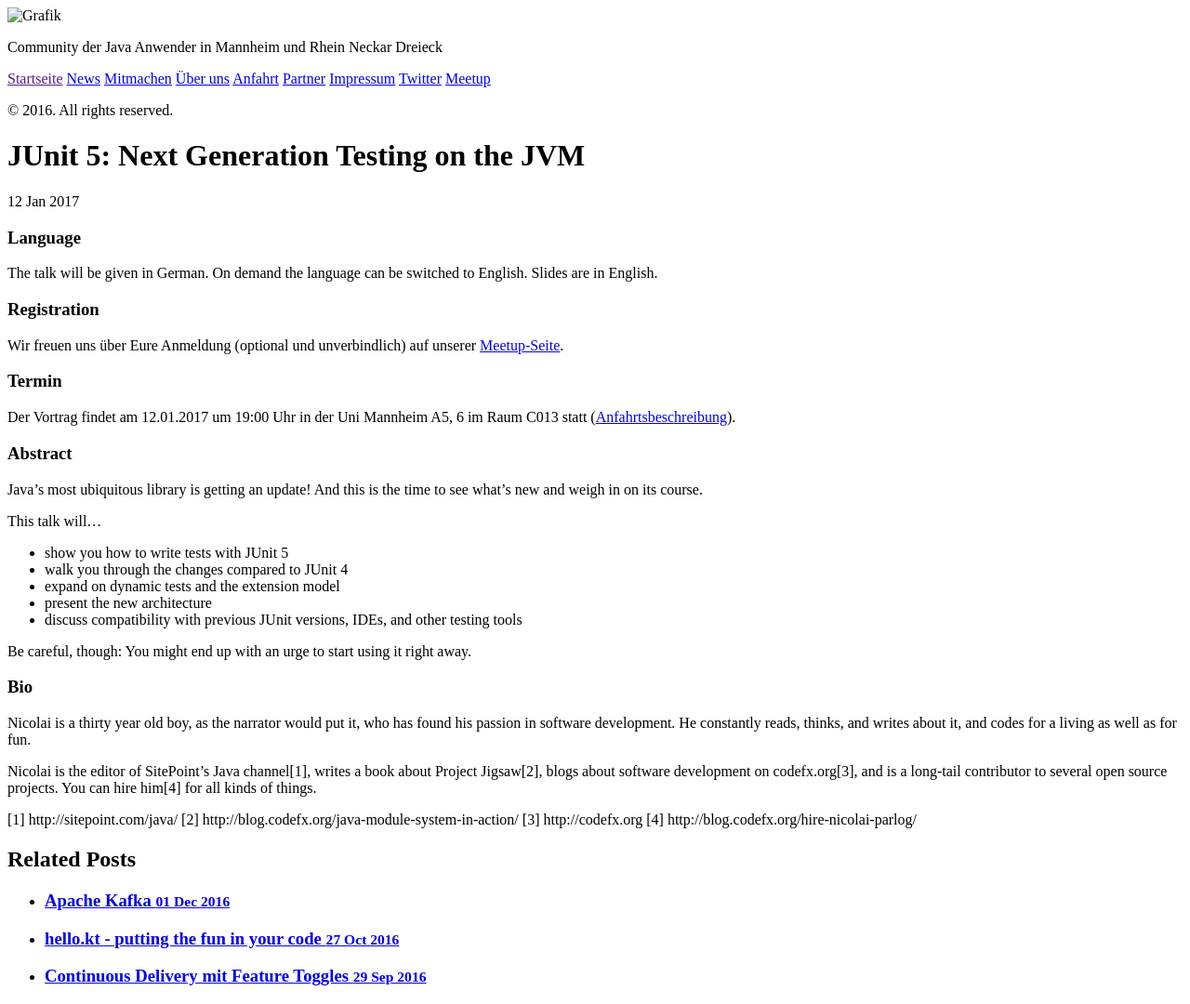
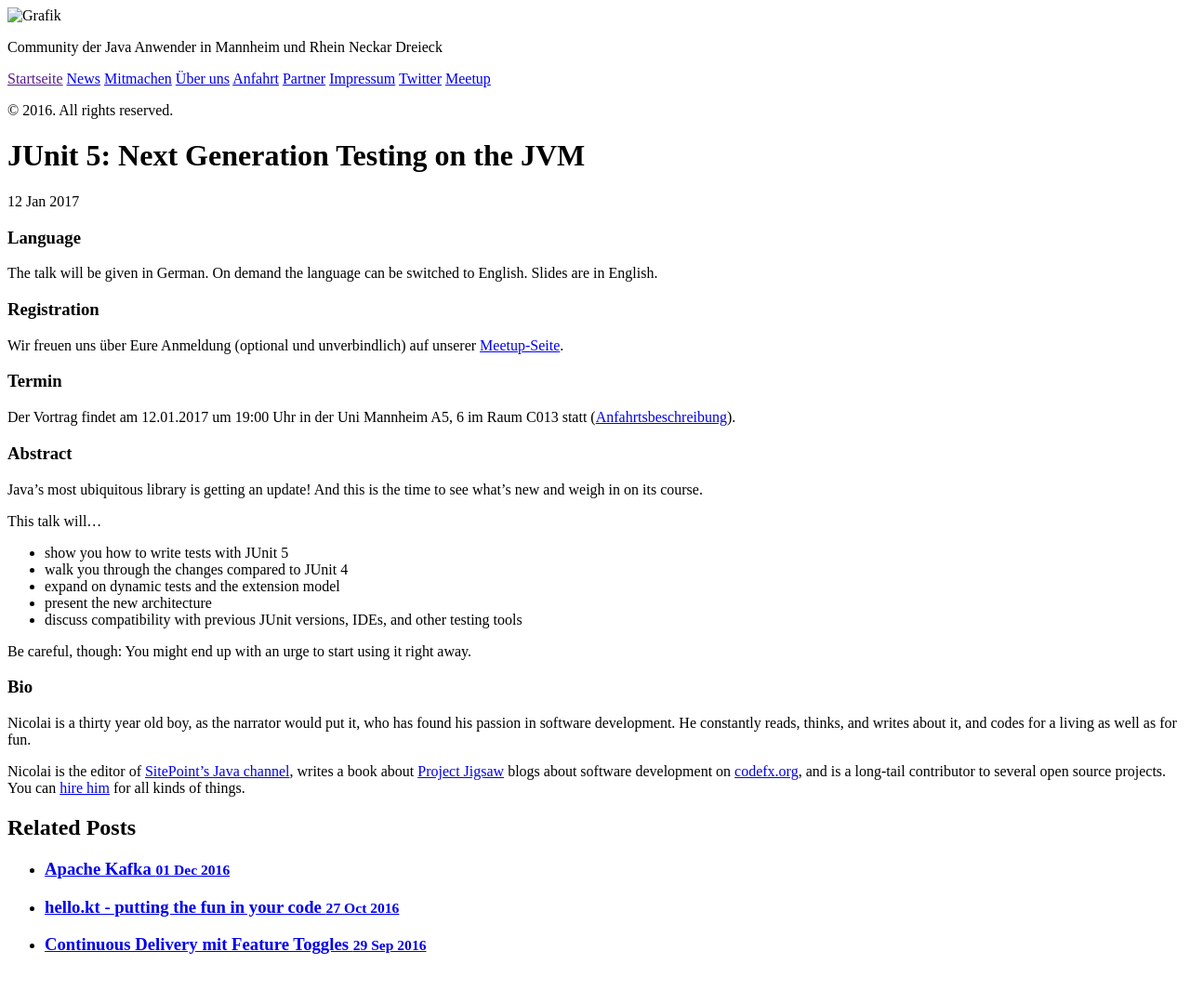
Before and after one commit to majug/majug.github.io, a Jekyll site: the page built from _posts/2017-01-12-junit5-next-generation.md, in a window 1280 px wide. Shown: the whole page at 93% size. Built offline with Jekyll 4.4.1, drawn with Linux system fonts in a browser that asks for light colours; after the commit the page ends 1046 px from its top, so only the background shows below that.

Commit message:
Updated formatting of JUnit talk

```diff
--- a/_posts/2017-01-12-junit5-next-generation.md
+++ b/_posts/2017-01-12-junit5-next-generation.md
@@ -40,12 +40,7 @@ Nicolai is a thirty year old boy, as the narrator would put it, who
 has found his passion in software development. He constantly reads,
 thinks, and writes about it, and codes for a living as well as for fun.
 
-Nicolai is the editor of SitePoint's Java channel[1], writes a book
-about Project Jigsaw[2], blogs about software development on
-codefx.org[3], and is a long-tail contributor to several open source
-projects. You can hire him[4] for all kinds of things.
-
-[1] http://sitepoint.com/java/
-[2] http://blog.codefx.org/java-module-system-in-action/
-[3] http://codefx.org
-[4] http://blog.codefx.org/hire-nicolai-parlog/
+Nicolai is the editor of [SitePoint's Java channel](http://sitepoint.com/java/), writes a book
+about [Project Jigsaw](http://blog.codefx.org/java-module-system-in-action/) blogs about software development on
+[codefx.org](http://codefx.org), and is a long-tail contributor to several open source
+projects. You can [hire him](http://blog.codefx.org/hire-nicolai-parlog/) for all kinds of things.
```
